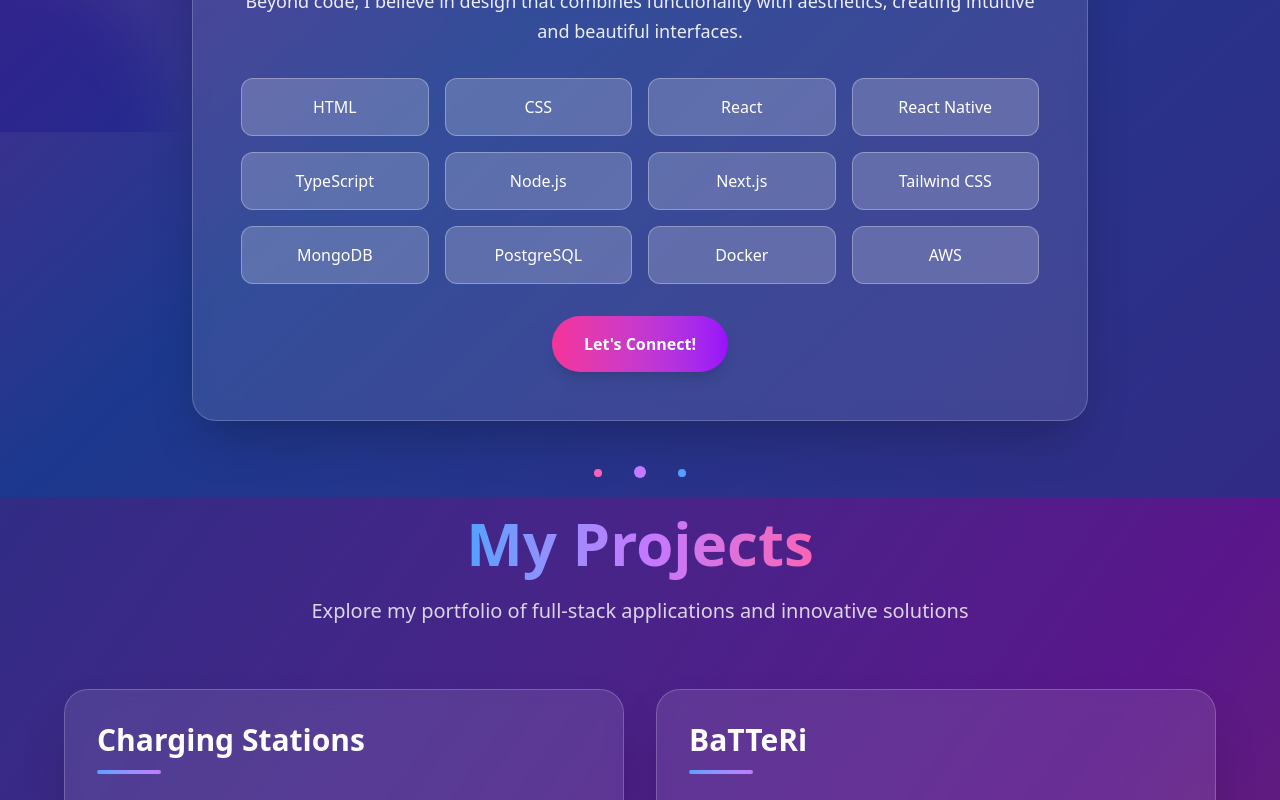
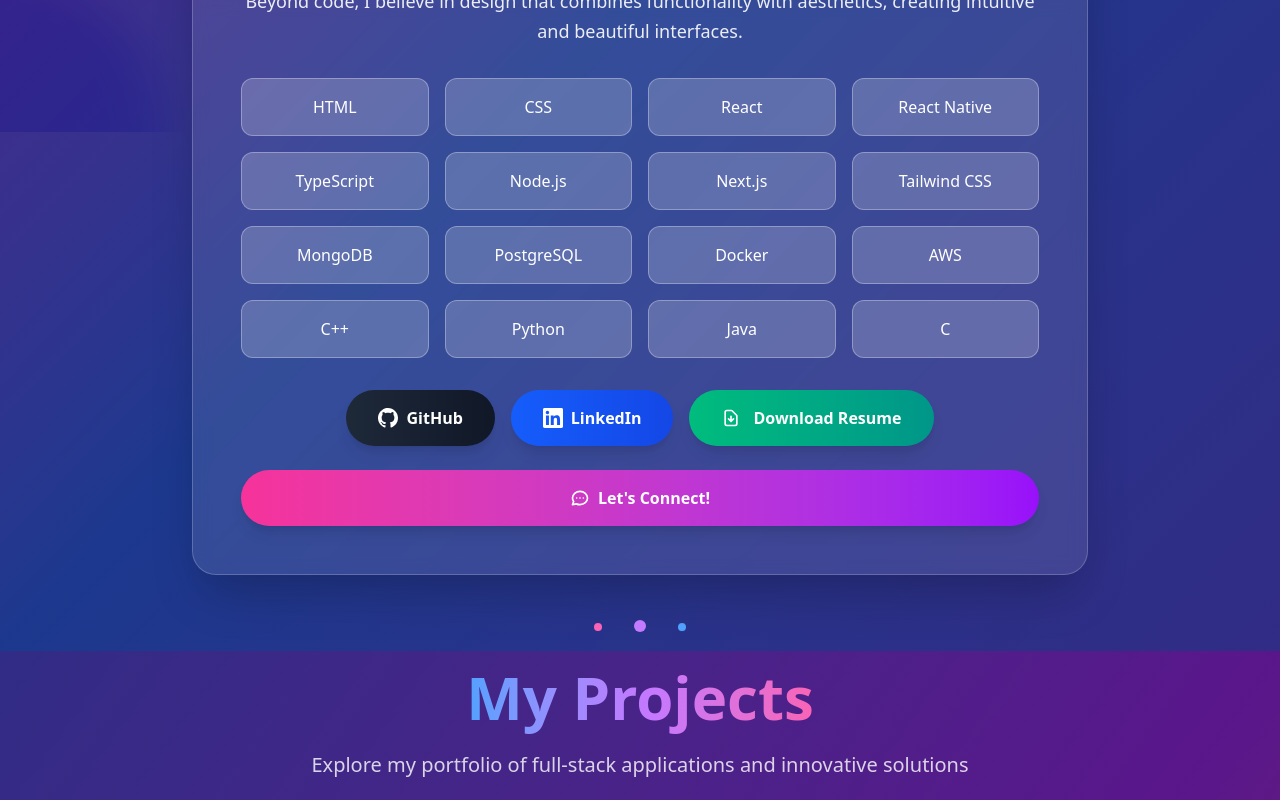
Before and after one commit to hodayakaro123/hodaya-portfolio, a React (Vite) app: page / in a window 1280 px wide. Shown: the part 668-1468 px from the top of the page. Built offline with nearby package versions, Linux system fonts and the light colour scheme.

Commit message:
Update README and AboutMe component; add resume section and enhance skills showcase

```diff
--- a/src/components/AboutMe.tsx
+++ b/src/components/AboutMe.tsx
@@ -57,6 +57,10 @@
               "PostgreSQL",
               "Docker",
               "AWS",
+              "C++",
+              "Python",
+              "Java",
+              "C",
             ].map((skill, index) => (
               <div
                 key={skill}
@@ -68,10 +72,83 @@
             ))}
           </div>
 
-          {/* CTA Button */}
-          <button className="bg-gradient-to-r from-pink-500 to-purple-600 hover:from-pink-600 hover:to-purple-700 text-white font-bold py-4 px-8 rounded-full transition-all duration-300 transform hover:scale-105 shadow-lg">
-            Let's Connect!
-          </button>
+          {/* Social Links - First Row */}
+          <div className="flex flex-col sm:flex-row gap-4 justify-center">
+            <a
+              href="https://github.com/hodayakaro123"
+              target="_blank"
+              rel="noopener noreferrer"
+              className="group bg-gradient-to-r from-gray-800 to-gray-900 hover:from-gray-700 hover:to-gray-800 text-white font-semibold py-4 px-8 rounded-full transition-all duration-300 transform hover:scale-105 shadow-lg hover:shadow-xl flex items-center justify-center space-x-2"
+            >
+              <svg
+                className="w-5 h-5 group-hover:scale-110 transition-transform duration-300"
+                fill="currentColor"
+                viewBox="0 0 24 24"
+              >
+                <path d="M12 0c-6.626 0-12 5.373-12 12 0 5.302 3.438 9.8 8.207 11.387.599.111.793-.261.793-.577v-2.234c-3.338.726-4.033-1.416-4.033-1.416-.546-1.387-1.333-1.756-1.333-1.756-1.089-.745.083-.729.083-.729 1.205.084 1.839 1.237 1.839 1.237 1.07 1.834 2.807 1.304 3.492.997.107-.775.418-1.305.762-1.604-2.665-.305-5.467-1.334-5.467-5.931 0-1.311.469-2.381 1.236-3.221-.124-.303-.535-1.524.117-3.176 0 0 1.008-.322 3.301 1.23.957-.266 1.983-.399 3.003-.404 1.02.005 2.047.138 3.006.404 2.291-1.552 3.297-1.23 3.297-1.23.653 1.653.242 2.874.118 3.176.77.84 1.235 1.911 1.235 3.221 0 4.609-2.807 5.624-5.479 5.921.43.372.823 1.102.823 2.222v3.293c0 .319.192.694.801.576 4.765-1.589 8.199-6.086 8.199-11.386 0-6.627-5.373-12-12-12z" />
+              </svg>
+              <span>GitHub</span>
+            </a>
+            <a
+              href="https://www.linkedin.com/in/hodayakaro/"
+              target="_blank"
+              rel="noopener noreferrer"
+              className="group bg-gradient-to-r from-blue-600 to-blue-700 hover:from-blue-700 hover:to-blue-800 text-white font-semibold py-4 px-8 rounded-full transition-all duration-300 transform hover:scale-105 shadow-lg hover:shadow-xl flex items-center justify-center space-x-2"
+            >
+              <svg
+                className="w-5 h-5 group-hover:scale-110 transition-transform duration-300"
+                fill="currentColor"
+                viewBox="0 0 24 24"
+              >
+                <path d="M20.447 20.452h-3.554v-5.569c0-1.328-.027-3.037-1.852-3.037-1.853 0-2.136 1.445-2.136 2.939v5.667H9.351V9h3.414v1.561h.046c.477-.9 1.637-1.85 3.37-1.85 3.601 0 4.267 2.37 4.267 5.455v6.286zM5.337 7.433c-1.144 0-2.063-.926-2.063-2.065 0-1.138.92-2.063 2.063-2.063 1.14 0 2.064.925 2.064 2.063 0 1.139-.925 2.065-2.064 2.065zm1.782 13.019H3.555V9h3.564v11.452zM22.225 0H1.771C.792 0 0 .774 0 1.729v20.542C0 23.227.792 24 1.771 24h20.451C23.2 24 24 23.227 24 22.271V1.729C24 .774 23.2 0 22.222 0h.003z" />
+              </svg>
+              <span>LinkedIn</span>
+            </a>
+            <a
+              href="/resume/cv - Hodaya-Karo.pdf"
+              target="_blank"
+              rel="noopener noreferrer"
+              className="group inline-flex items-center space-x-3 bg-gradient-to-r from-emerald-500 to-teal-600 hover:from-emerald-600 hover:to-teal-700 text-white font-semibold py-4 px-8 rounded-full transition-all duration-300 transform hover:scale-105 shadow-lg hover:shadow-xl"
+            >
+              <svg
+                className="w-5 h-5 group-hover:scale-110 transition-transform duration-300"
+                fill="none"
+                stroke="currentColor"
+                viewBox="0 0 24 24"
+              >
+                <path
+                  strokeLinecap="round"
+                  strokeLinejoin="round"
+                  strokeWidth={2}
+                  d="M12 10v6m0 0l-3-3m3 3l3-3m2 8H7a2 2 0 01-2-2V5a2 2 0 012-2h5.586a1 1 0 01.707.293l5.414 5.414a1 1 0 01.293.707V19a2 2 0 01-2 2z"
+                />
+              </svg>
+              <span>Download Resume</span>
+            </a>
+          </div>
+
+          {/* Let's Connect Button - Second Row */}
+          <div className="mt-6 text-center">
+            <a
+              href="mailto:hodayak3@gmail.com"
+              className="group bg-gradient-to-r from-pink-500 to-purple-600 hover:from-pink-600 hover:to-purple-700 text-white font-semibold py-4 px-8 rounded-full transition-all duration-300 transform hover:scale-105 shadow-lg hover:shadow-xl flex items-center justify-center space-x-2 mx-auto"
+            >
+              <svg
+                className="w-5 h-5 group-hover:scale-110 transition-transform duration-300"
+                fill="none"
+                stroke="currentColor"
+                viewBox="0 0 24 24"
+              >
+                <path
+                  strokeLinecap="round"
+                  strokeLinejoin="round"
+                  strokeWidth={2}
+                  d="M8 12h.01M12 12h.01M16 12h.01M21 12c0 4.418-4.03 8-9 8a9.863 9.863 0 01-4.255-.949L3 20l1.395-3.72C3.512 15.042 3 13.574 3 12c0-4.418 4.03-8 9-8s9 3.582 9 8z"
+                />
+              </svg>
+              <span>Let's Connect!</span>
+            </a>
+          </div>
         </div>
 
         {/* Decorative Elements */}
```
Also changed, not shown: public/resume/README.md (added), 2 other files (tests, documents, lock files or other folders).
